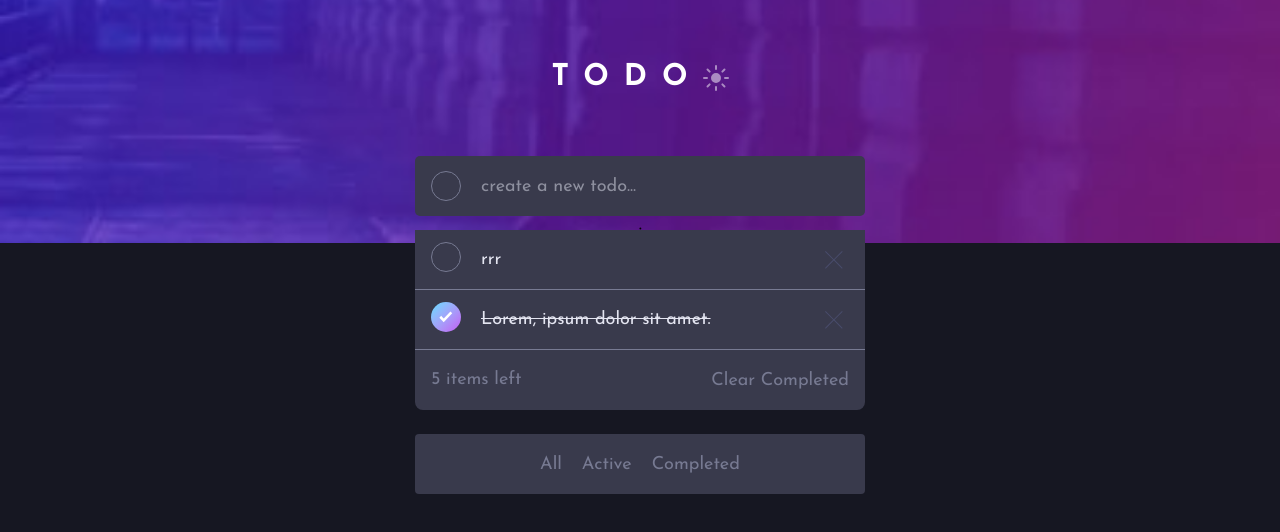
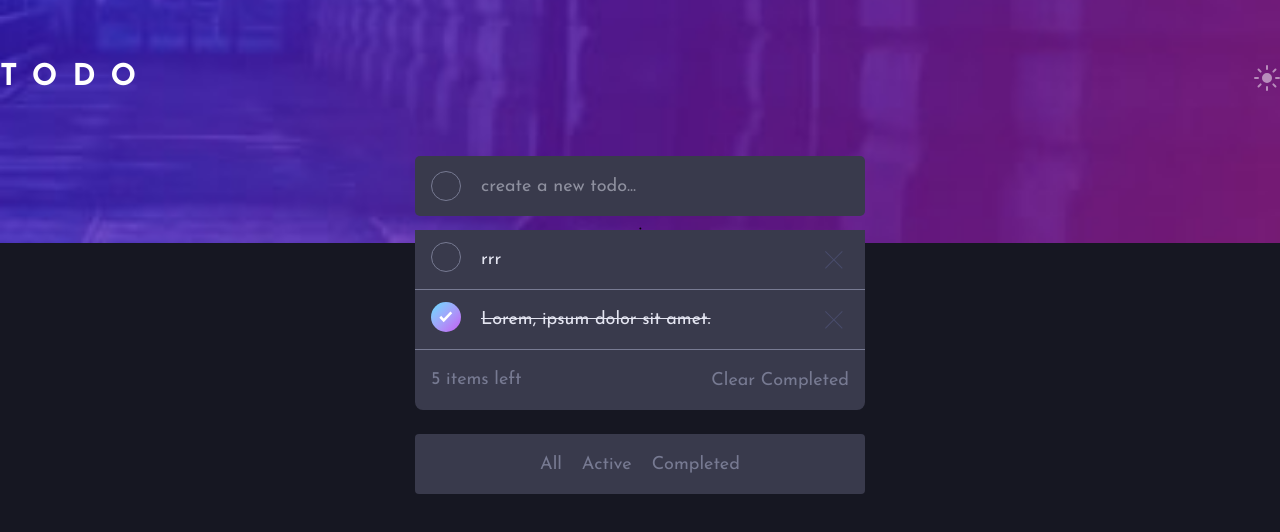
Before and after one commit to NgirfanulMangali/todo-app, a website: page src/index.html in a window 1280 px wide. Drawn offline with Linux system fonts and the light colour scheme.

Commit message:
setting distance text todo and icon image of toggle

```diff
--- a/src/index.html
+++ b/src/index.html
@@ -7,9 +7,9 @@
     <link href="./output.css" rel="stylesheet">
 </head>
 <body class="text-[1.125rem] font-Josefin-Sans bg-Very-Dark-Blue ">
-                <div class="bg-[url(/images/bg-mobile-dark.jpg)] bg-cover bg-no-repeat bg-center w-full flex flex-col items-center justify-center">
+                <div class="bg-[url(/images/bg-mobile-dark.jpg)] bg-cover bg-no-repeat bg-center w-full flex flex-col justify-between items-center ">
                     <!--TODO text and toggle icon-->
-                    <div class="flex mt-15  justify-between items-center mx-13 ">
+                    <div class="flex mt-15 items-center justify-between w-full">
                         <h1 class="text-3xl font-bold text-white tracking-[15px]">TODO</h1>
                         <img src="/images/icon-sun.svg" alt="sun icon-sun" class="animate-pulse">
                     </div>
```
